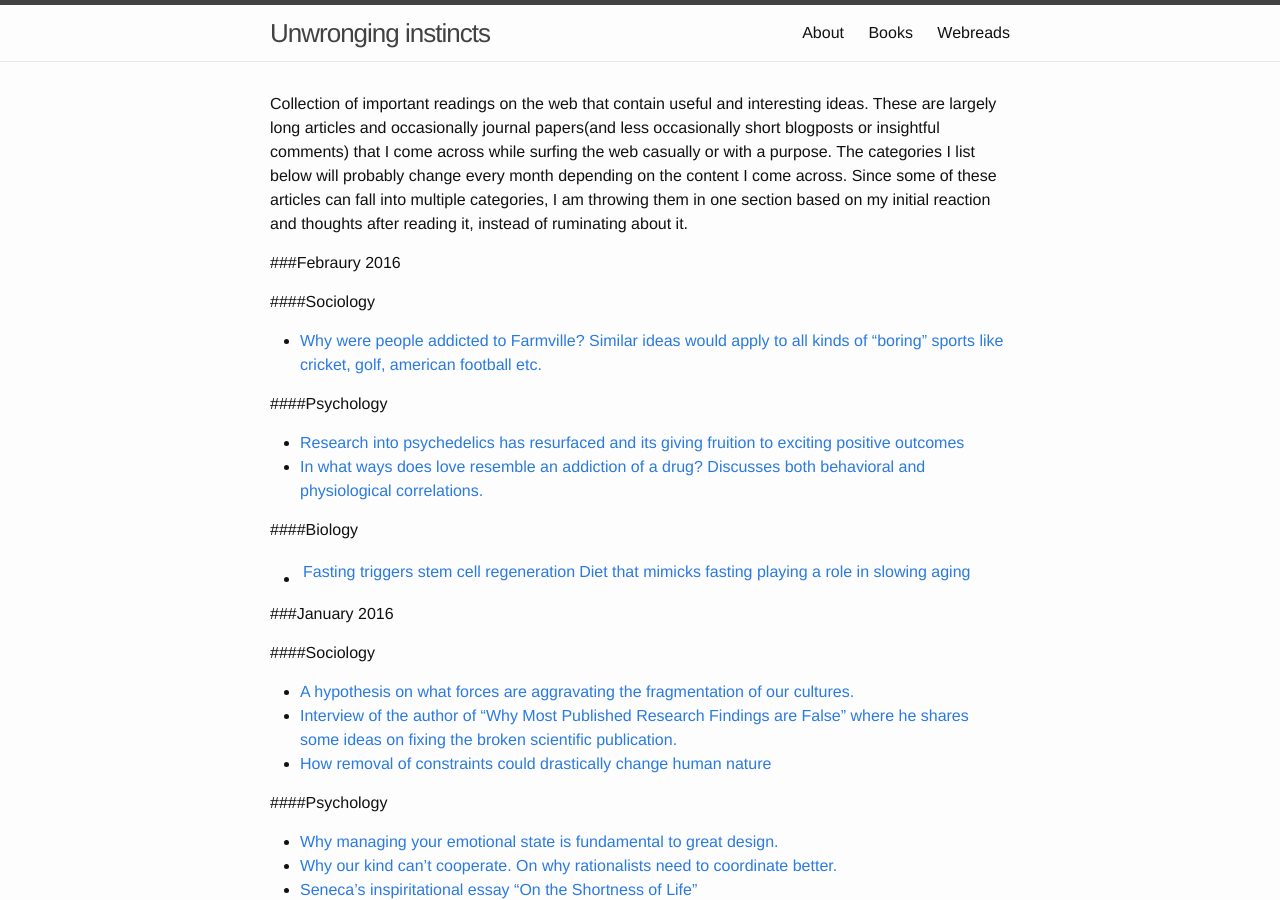
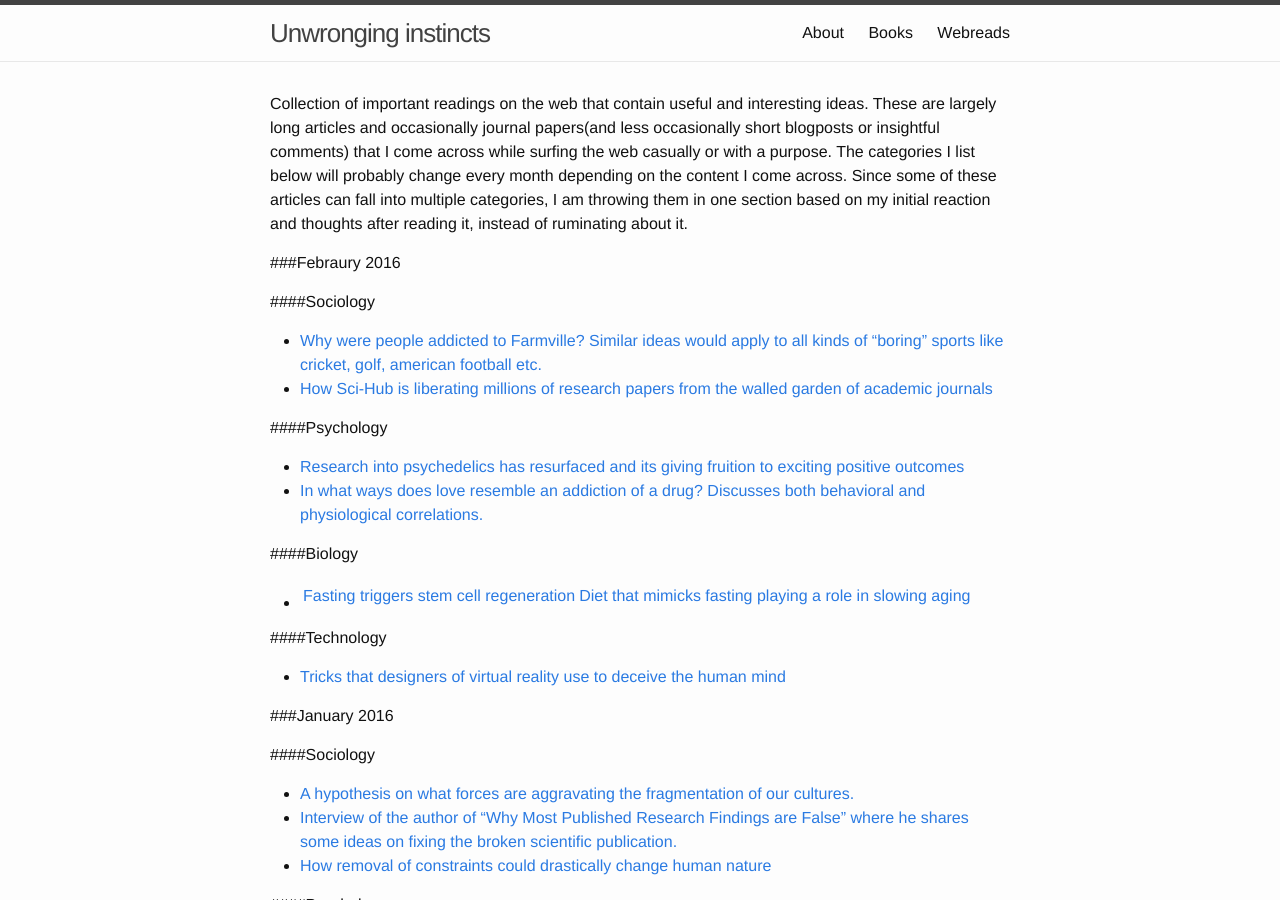
Before and after one commit to rdbcasillas/rdbcasillas.github.io, a Jekyll site: the page built from webreads.md, in a window 1280 px wide and 900 px high. Built offline with Jekyll 4.4.1, drawn with Linux system fonts in a browser that asks for light colours.

Commit message:
more fascinating articles in sociology and tech

```diff
--- a/webreads.md
+++ b/webreads.md
@@ -11,6 +11,7 @@ Collection of important readings on the web that contain useful and interesting
 
 ####Sociology
   * [Why were people addicted to Farmville? Similar ideas would apply to all kinds of "boring" sports like cricket, golf, american football etc.](http://www.businessinsider.com/the-cleverest-explanation-as-to-why-zynga-is-a-multi-billion-company-you-will-ever-read-2010-4?IR=T)
+  * [How Sci-Hub is liberating millions of research papers from the walled garden of academic journals](http://bigthink.com/neurobonkers/a-pirate-bay-for-science)
 
 ####Psychology
   * [Research into psychedelics has resurfaced and its giving fruition to exciting positive outcomes](http://www.newyorker.com/magazine/2015/02/09/trip-treatment)
@@ -19,7 +20,8 @@ Collection of important readings on the web that contain useful and interesting
 ####Biology
   * [Fasting triggers stem cell regeneration](https://news.usc.edu/63669/fasting-triggers-stem-cell-regeneration-of-damaged-old-immune-system/)  | [Diet that mimicks fasting playing a role in slowing aging](https://news.usc.edu/82959/diet-that-mimics-fasting-appears-to-slow-aging/)
 
-
+####Technology
+  * [Tricks that designers of virtual reality use to deceive the human mind](http://nautil.us/issue/32/space/these-tricks-make-virtual-reality-feel-real)
 
 
 ###January 2016
```
